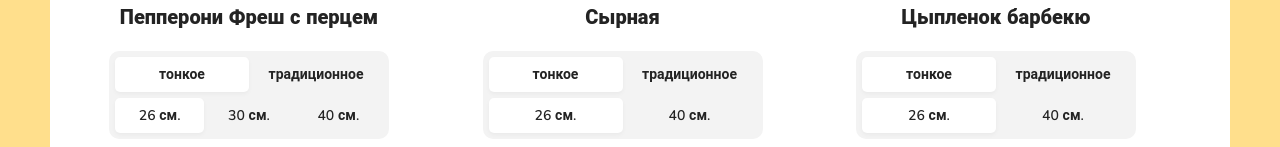
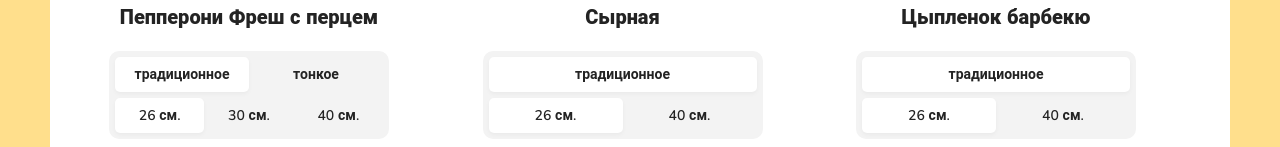
Before and after one commit to cLubber1337/React-Pizza, a React (Create React App) app: page / in a window 1280 px wide. Shown: the part 570-717 px from the top of the page. Built offline with nearby package versions, Linux system fonts and the light colour scheme.

Commit message:
MapRender types

```diff
--- a/src/App.tsx
+++ b/src/App.tsx
@@ -26,6 +26,7 @@ const App = () => {
                                         price={m.price}
                                         imgUrl={m.imageUrl}
                                         sizes={m.sizes}
+                                        types={m.types}
                                     />
                             )
                         })}
--- a/src/components/PizzaBlock.tsx
+++ b/src/components/PizzaBlock.tsx
@@ -5,15 +5,17 @@ type PizzaType = {
     price: number
     imgUrl: string
     sizes: Array<number>
+    types: Array<number>
 }
 
-export const PizzaBlock: React.FC<PizzaType> = ({title, price, imgUrl, sizes}) => {
+export const PizzaBlock: React.FC<PizzaType> = ({
+                                                    title, price, imgUrl, sizes,
+                                                    types
+                                                }) => {
 
     const [indexSize, setIndexSize] = useState<number>(0)
-
-    const onClickChangeSize = (index: number) => {
-        setIndexSize(index)
-    }
+    const [indexType, setIndexType] = useState<number>(0)
+    const typeNames = ["традиционное", "тонкое"]
 
     return (
         <div className="pizza-block">
@@ -25,13 +27,17 @@ export const PizzaBlock: React.FC<PizzaType> = ({title, price, imgUrl, sizes}) =
             <h4 className="pizza-block__title">{title}</h4>
             <div className="pizza-block__selector">
                 <ul>
-                    <li className="active">тонкое</li>
-                    <li>традиционное</li>
+                    {types.map((type, index) => {
+                        return (
+                            <li onClick={() => setIndexType(index)}
+                                className={indexType === index ? "active" : ""}>{typeNames[type]}</li>
+                        )
+                    })}
                 </ul>
                 <ul>
                     {sizes.map((size, index) => {
                         return (
-                            <li onClick={() => onClickChangeSize(index)}
+                            <li onClick={() =>  setIndexSize(index)}
                                 className={indexSize === index ? "active" : ""}>{size} см.</li>
                         )
                     })}
```
